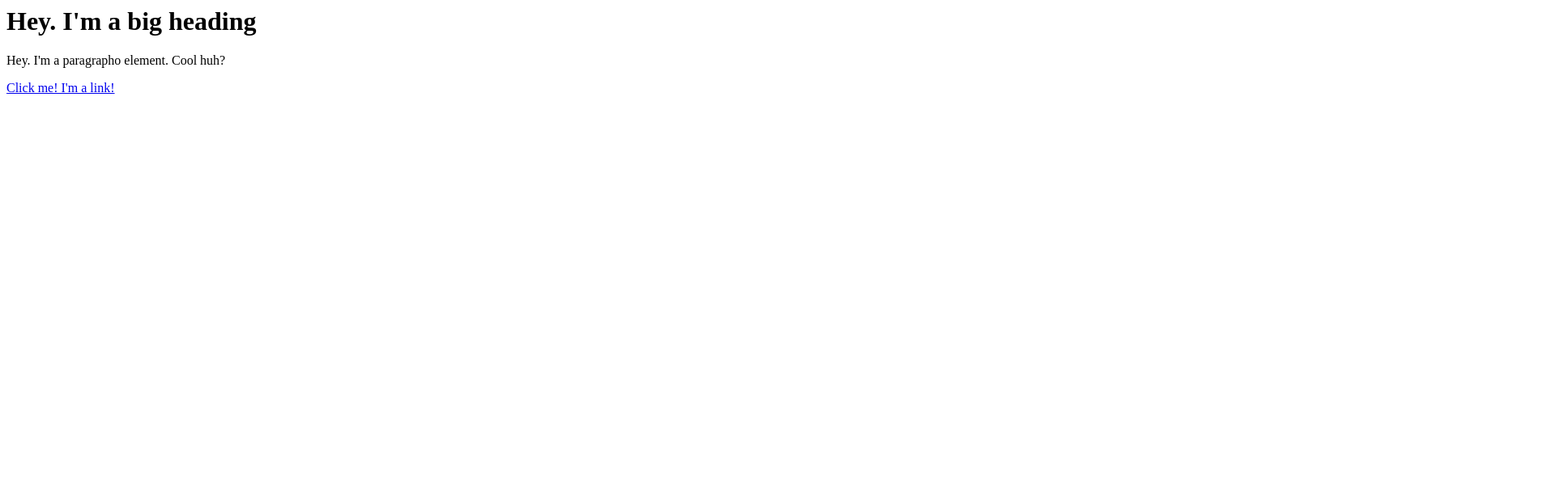
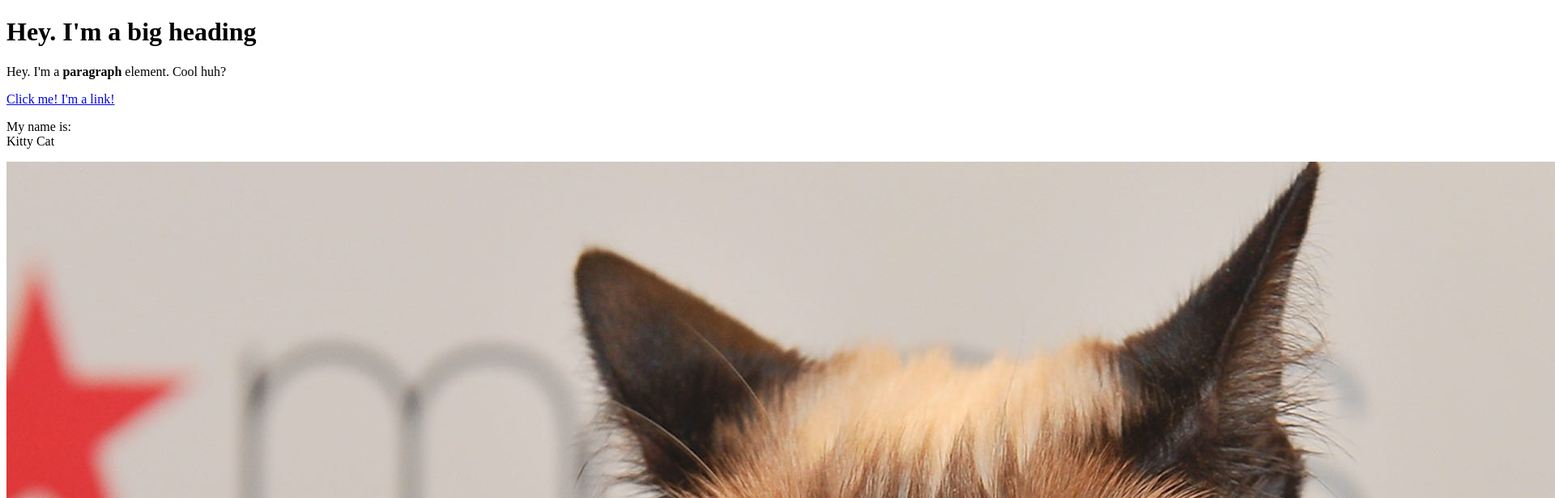
Before and after one commit to Alinedeolive/cartoon-hero, a plain HTML site: page test.html in a window 1280 px wide. Shown: the top 616 px of the page at 81% size, 1920 px wide, since content can reach past the window. Drawn offline with Linux system fonts and the light colour scheme.

Commit message:
Added a cat image and a few more elements

```diff
--- a/test.html
+++ b/test.html
@@ -1,3 +1,21 @@
-<h1>Hey. I'm a big heading</h1>
-<p>Hey. I'm a paragrapho element. Cool huh?</p>
-<a href="https://google.com" target="_blank" title="Let's go to Google">Click me! I'm a link!</a>
+<!DOCTYPE html>
+<html lang="en">
+
+<head>
+    <meta charset="UTF-8">
+    <meta http-equiv="X-UA-Compatible" content="IE=edge">
+    <meta name="viewport" content="width=device-width, initial-scale=1.0">
+    <title>Test page</title>
+</head>
+
+<body>
+    <h1>Hey. I'm a big heading</h1>
+    <p>Hey. I'm a <b>paragraph</b> element. Cool huh?</p>
+    <a href="https://google.com" target="_blank" title="Let's go to Google">Click me! I'm a link!</a>
+    <p>My name is: <br>
+        Kitty Cat
+    </p>
+    <img src="img/cat.jpeg">
+</body>
+
+</html>
```
Also changed, not shown: img/cat.jpeg (added), 2 other files.
